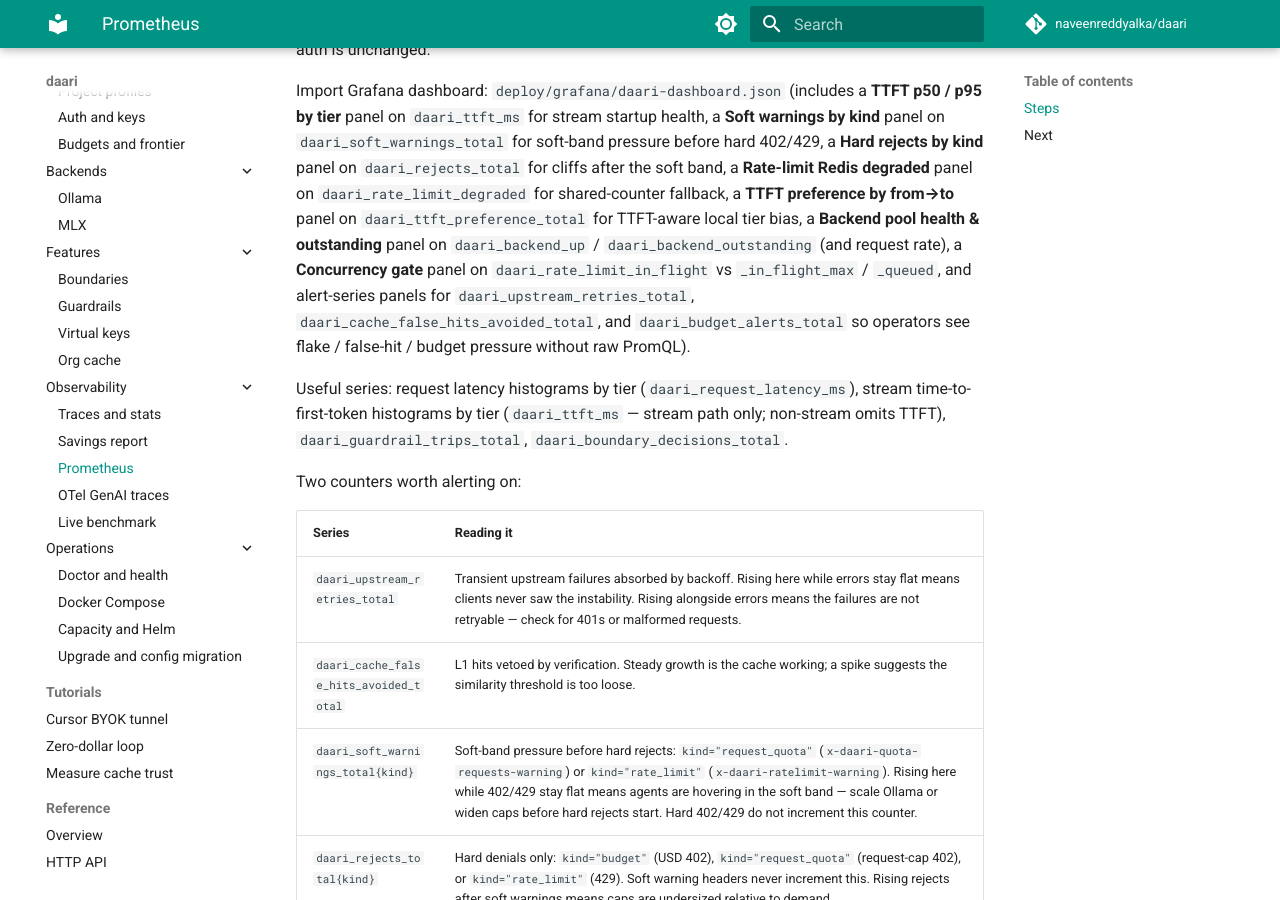
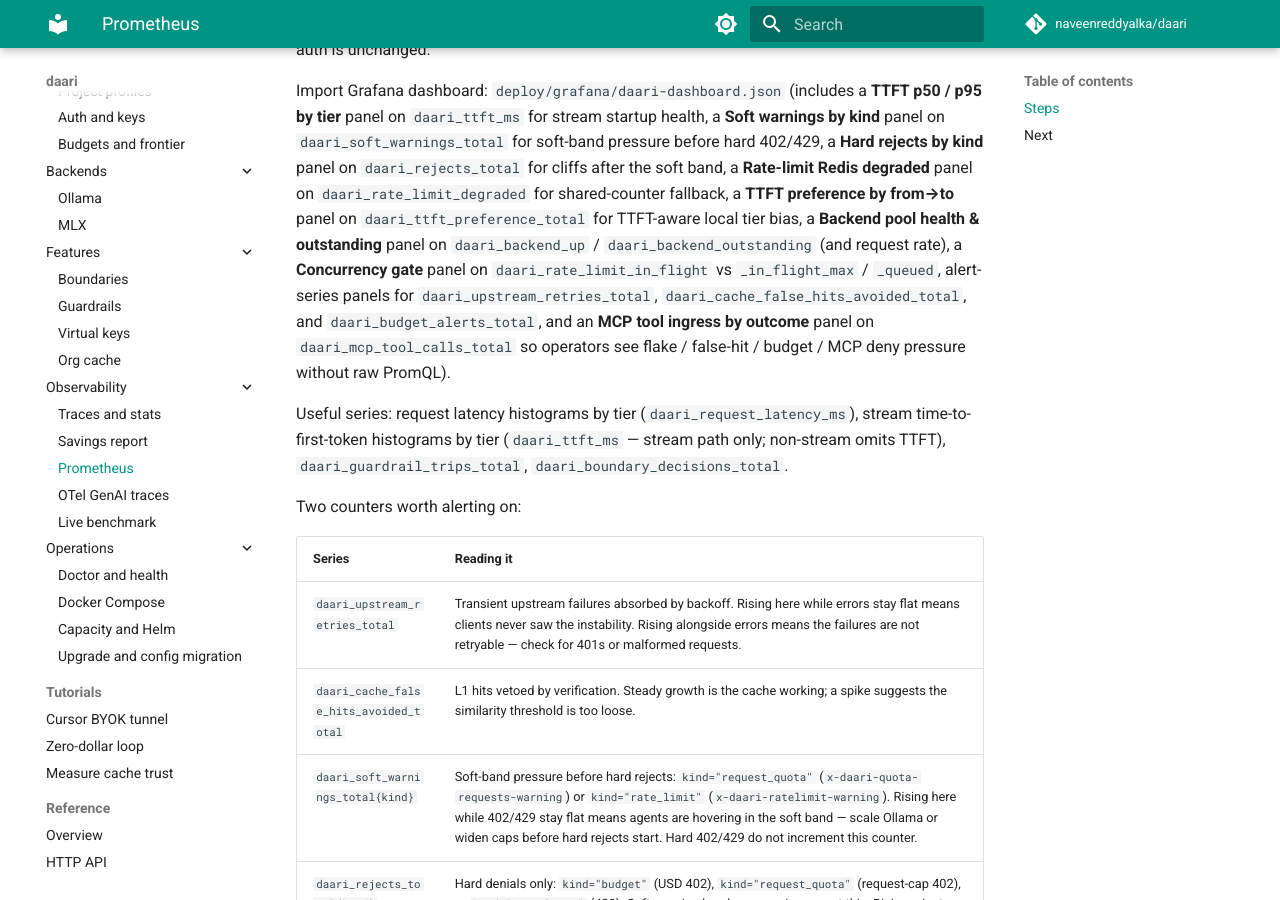
Before and after one commit to naveenreddyalka/daari, an MkDocs documentation site: the page built from docs/developer/guides/observability/metrics-prometheus.md, in a window 1280 px wide and 900 px high, scrolled down 434 px. Built offline with MkDocs 1.6.1 and Material for MkDocs 9.7.7, drawn with Linux system fonts in a browser that asks for light colours; comment, search, counter and statistics services are not loaded.

Commit message:
feat(observability): Grafana panels for MCP tool ingress counters
Show MCP tool call rates by outcome on the overview dashboard so deny/error cliffs are visible without hand-written PromQL.

Co-authored-by: Cursor <cursoragent@cursor.com>

```diff
--- a/docs/developer/guides/observability/metrics-prometheus.md
+++ b/docs/developer/guides/observability/metrics-prometheus.md
@@ -25,10 +25,11 @@ a **TTFT preference by from→to** panel on `daari_ttft_preference_total`
 for TTFT-aware local tier bias, a **Backend pool health & outstanding**
 panel on `daari_backend_up` / `daari_backend_outstanding` (and request rate),
 a **Concurrency gate** panel on `daari_rate_limit_in_flight` vs
-`_in_flight_max` / `_queued`, and alert-series panels for
+`_in_flight_max` / `_queued`, alert-series panels for
 `daari_upstream_retries_total`, `daari_cache_false_hits_avoided_total`, and
-`daari_budget_alerts_total` so operators see flake / false-hit / budget
-pressure without raw PromQL).
+`daari_budget_alerts_total`, and an **MCP tool ingress by outcome** panel on
+`daari_mcp_tool_calls_total` so operators see flake / false-hit / budget /
+MCP deny pressure without raw PromQL).
 
 Useful series: request latency histograms by tier (`daari_request_latency_ms`),
 stream time-to-first-token histograms by tier (`daari_ttft_ms` — stream path
```
Also changed, not shown: docs/TRACKING.md (+8 -0 lines), 2 other files.
